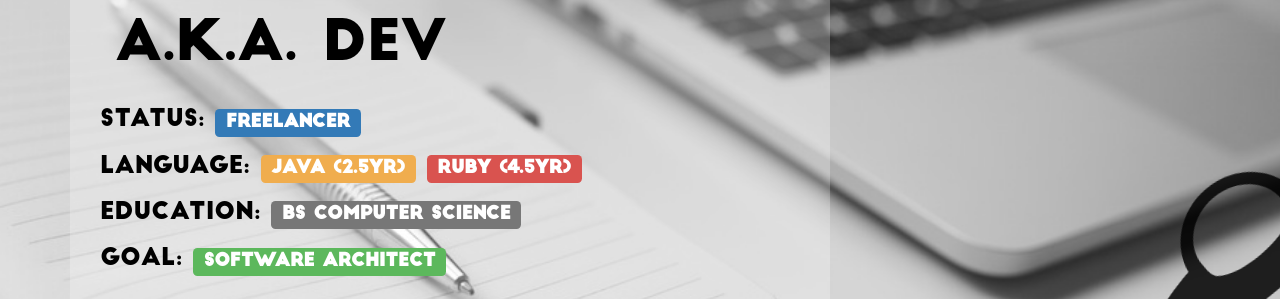
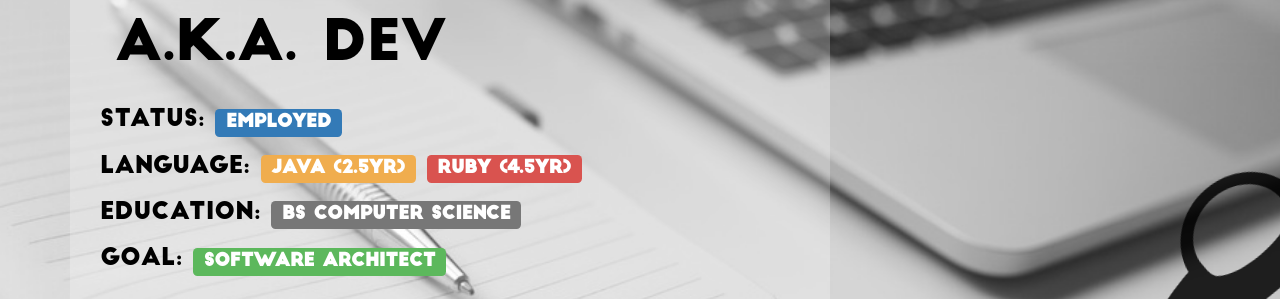
Before and after one commit to erikathea/erikathea.github.io, a Jekyll site: the page built from index.html, in a window 1280 px wide and 900 px high, scrolled down 911 px. Shown: the part 148-447 px from the top of the window. Built offline with Jekyll 4.4.1, drawn with Linux system fonts in a browser that asks for light colours.

Commit message:
Update index.html

```diff
--- a/index.html
+++ b/index.html
@@ -14,7 +14,7 @@ layout: index
       </h1>
 
       <section class='row'>
-        <h3>Status: <span class='label label-primary'>Freelancer</span></h3>
+        <h3>Status: <span class='label label-primary'>Employed</span></h3>
         <h3>Language: <span class='label label-warning'>Java (2.5yr)</span> <span class='label label-danger'>Ruby (4.5yr)</span></h3>
         <h3>Education: <span class='label label-default'>BS Computer Science</span></h3>
         <h3>Goal: <span class='label label-success'>Software Architect</span></h3>
```
